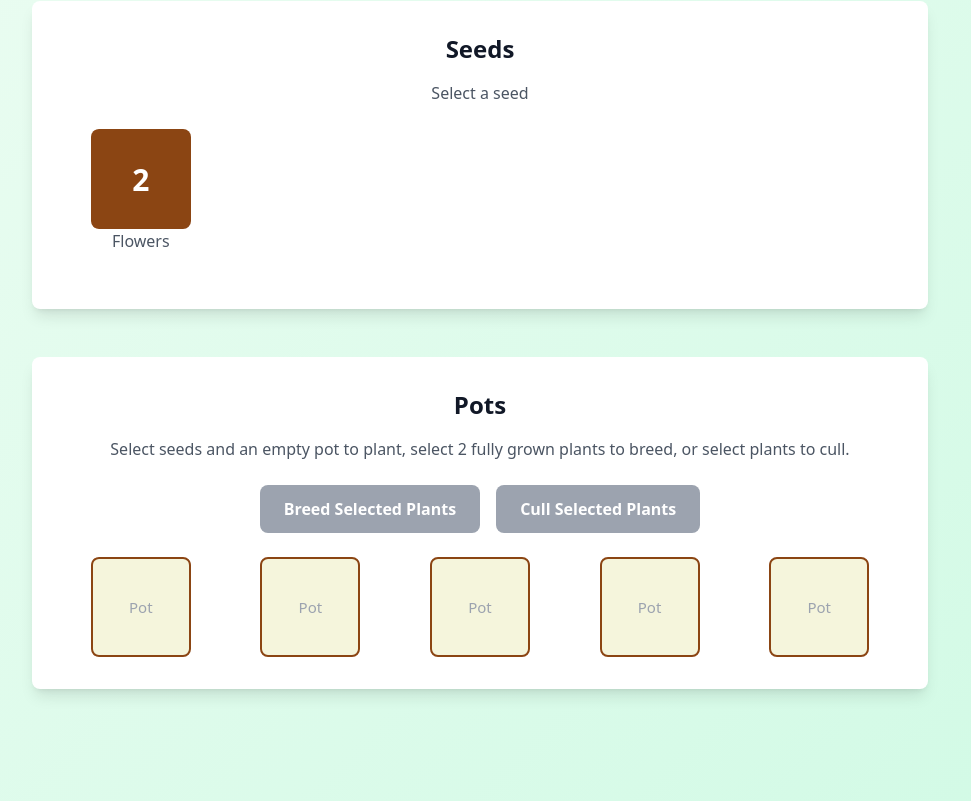
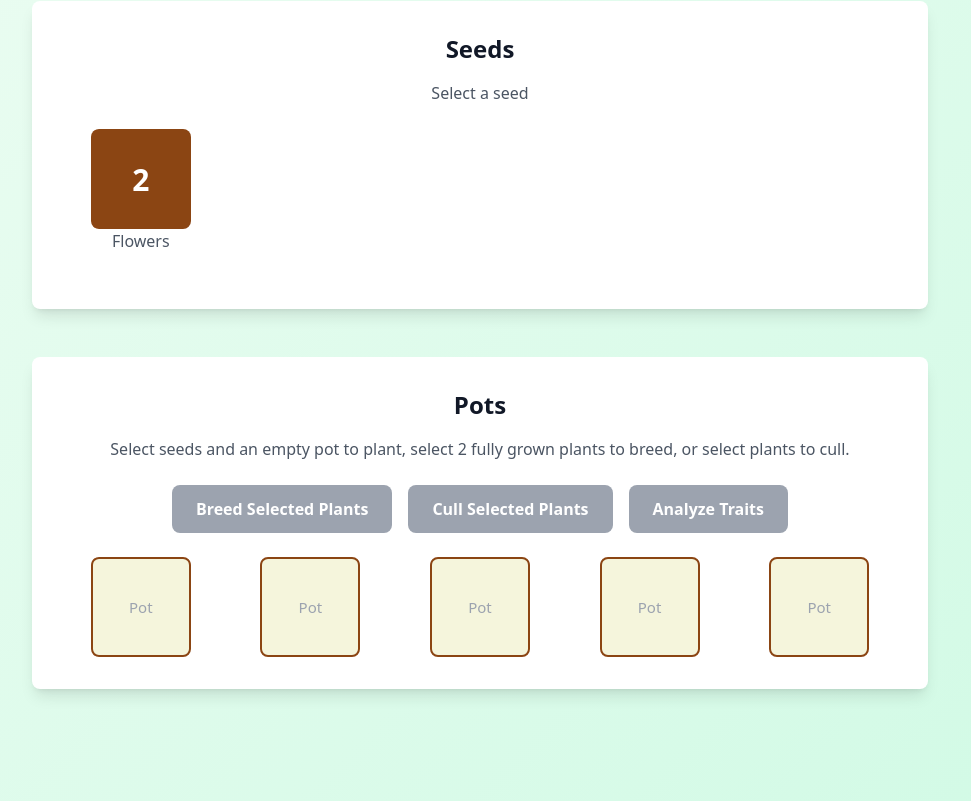
Before and after one commit to BeksOmega/plant-breeding, a Next.js app: page / in a window 1280 px wide. Shown: the part 455-1256 px from the top of the page, without its empty margins (160-1131 px from the left). Built offline with nearby package versions, Linux system fonts and the light colour scheme.

Commit message:
feat: add a component for traits

```diff
--- a/app/page.tsx
+++ b/app/page.tsx
@@ -5,7 +5,16 @@ import PlantCollection from "./components/PlantCollection";
 import Flower from "./components/Flower";
 import SeedStack from "./components/SeedStack";
 import Pot from "./components/Pot";
-import { PlantGenetics, breed, countPurplePlants } from "./types/genetics";
+import Trait from "./components/Trait";
+import {
+  PlantGenetics,
+  breed,
+  countPurplePlants,
+  findPossibleRecessiveTraits,
+  findPossibleDominantTraits,
+  PossibleRecessiveTrait,
+  PossibleDominantTrait,
+} from "./types/genetics";
 
 interface FlowerData {
   id: string;
@@ -54,6 +63,10 @@ export default function Home() {
     { id: "p5" },
   ]);
   const [selectedPotIds, setSelectedPotIds] = useState<string[]>([]);
+  const [traitAnalysis, setTraitAnalysis] = useState<{
+    recessive: PossibleRecessiveTrait[];
+    dominant: PossibleDominantTrait[];
+  } | null>(null);
 
   // Count purple flowers (only count fully grown ones in pots)
   const fullyGrownFlowersInPots = useMemo(() => {
@@ -159,6 +172,36 @@ export default function Home() {
     setSelectedPotIds([]);
   };
 
+  const handleAnalyzeTraits = () => {
+    if (selectedPotIds.length === 0) return;
+
+    // Get all selected pots with plants
+    const selectedPots = selectedPotIds
+      .map((potId) => pots.find((p) => p.id === potId))
+      .filter((pot) => pot && pot.plantId);
+
+    if (selectedPots.length === 0) return;
+
+    // Get all plants from selected pots
+    const selectedPlants = selectedPots
+      .map((pot) => flowers.find((f) => f.id === pot!.plantId!))
+      .filter((plant): plant is FlowerData => plant !== undefined);
+
+    if (selectedPlants.length === 0) return;
+
+    // Extract genetics from plants
+    const genetics = selectedPlants.map((plant) => plant.genetics);
+
+    // Analyze traits
+    const recessiveTraits = findPossibleRecessiveTraits(genetics);
+    const dominantTraits = findPossibleDominantTraits(genetics);
+
+    setTraitAnalysis({
+      recessive: recessiveTraits,
+      dominant: dominantTraits,
+    });
+  };
+
   const handleFlowerFullyGrown = (flowerId: string) => {
     setFullyGrownFlowerIds((prev) => new Set(prev).add(flowerId));
   };
@@ -237,6 +280,16 @@ export default function Home() {
     });
   }, [selectedPotIds, pots]);
 
+  // Check if we can analyze traits (need at least 2 pots with plants selected)
+  const canAnalyzeTraits = useMemo(() => {
+    if (selectedPotIds.length < 2) return false;
+    const selectedPotsWithPlants = selectedPotIds.filter((potId) => {
+      const pot = pots.find((p) => p.id === potId);
+      return pot && pot.plantId;
+    });
+    return selectedPotsWithPlants.length >= 2;
+  }, [selectedPotIds, pots]);
+
   const canPlant =
     selectedSeedIds.length > 0 &&
     selectedPotIds.length > 0 &&
@@ -311,7 +364,7 @@ export default function Home() {
                 ? "Select 2 fully grown plants to breed them, or select plants to cull."
                 : "Select seeds and an empty pot to plant, select 2 fully grown plants to breed, or select plants to cull."}
             </p>
-            <div className="mb-6 flex gap-4 justify-center">
+            <div className="mb-6 flex gap-4 justify-center flex-wrap">
               <button
                 onClick={handleBreed}
                 disabled={!canBreed}
@@ -339,6 +392,20 @@ export default function Home() {
                 `}
               >
                 Cull Selected Plant{selectedPotIds.length !== 1 ? "s" : ""}
+              </button>
+              <button
+                onClick={handleAnalyzeTraits}
+                disabled={!canAnalyzeTraits}
+                className={`
+                  px-6 py-3 rounded-lg font-semibold text-white transition-all
+                  ${
+                    canAnalyzeTraits
+                      ? "bg-blue-600 hover:bg-blue-700 cursor-pointer"
+                      : "bg-gray-400 cursor-not-allowed"
+                  }
+                `}
+              >
+                Analyze Traits
               </button>
             </div>
 
@@ -380,6 +447,58 @@ export default function Home() {
                 );
               }}
             />
+
+            {/* Trait Analysis Results */}
+            {traitAnalysis && (
+              <div className="mt-8 p-6 bg-gray-50 rounded-lg border-2 border-blue-300">
+                <h3 className="text-xl font-bold text-gray-900 mb-4">
+                  Trait Analysis Results
+                </h3>
+                <div className="grid grid-cols-1 md:grid-cols-2 gap-6">
+                  {/* Recessive Traits */}
+                  <div>
+                    <h4 className="text-lg font-semibold text-purple-700 mb-3">
+                      Possible Recessive Traits
+                    </h4>
+                    {traitAnalysis.recessive.length === 0 ? (
+                      <p className="text-gray-600 italic">
+                        No possible recessive traits found
+                      </p>
+                    ) : (
+                      <div className="flex flex-wrap gap-4">
+                        {traitAnalysis.recessive.map((trait, index) => (
+                          <Trait key={index} trait={trait} size={80} />
+                        ))}
+                      </div>
+                    )}
+                  </div>
+
+                  {/* Dominant Traits */}
+                  <div>
+                    <h4 className="text-lg font-semibold text-blue-700 mb-3">
+                      Possible Dominant Traits
+                    </h4>
+                    {traitAnalysis.dominant.length === 0 ? (
+                      <p className="text-gray-600 italic">
+                        No possible dominant traits found
+                      </p>
+                    ) : (
+                      <div className="flex flex-wrap gap-4">
+                        {traitAnalysis.dominant.map((trait, index) => (
+                          <Trait key={index} trait={trait} size={80} />
+                        ))}
+                      </div>
+                    )}
+                  </div>
+                </div>
+                <button
+                  onClick={() => setTraitAnalysis(null)}
+                  className="mt-4 px-4 py-2 bg-gray-300 hover:bg-gray-400 text-gray-800 rounded-lg transition-all"
+                >
+                  Close
+                </button>
+              </div>
+            )}
           </div>
         </div>
       </div>
```
